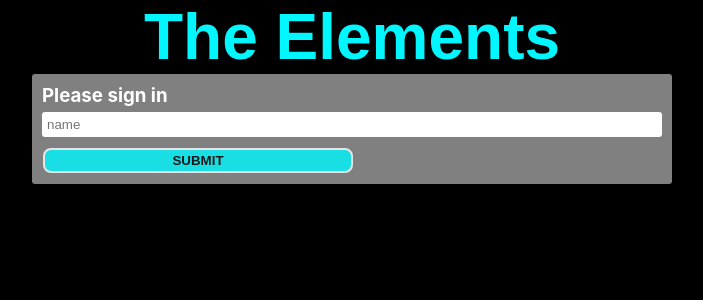
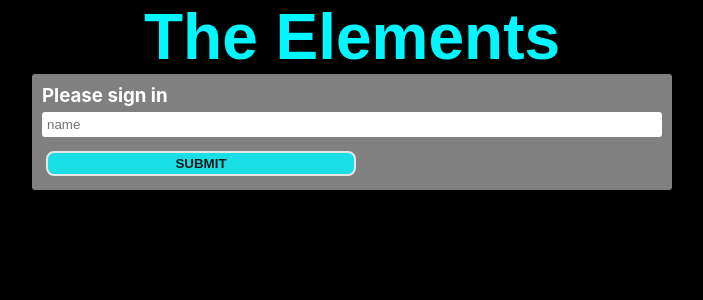
Before and after one commit to AngusJK/Elements-Quiz, a React (Create React App) app: page / in a window 1280 px wide. Shown: the top 300 px of the page, without its empty margins (288-991 px from the left). Built offline with nearby package versions, Linux system fonts and the light colour scheme.

Commit message:
widens button margins to 4px

```diff
--- a/src/App.css
+++ b/src/App.css
@@ -40,7 +40,7 @@
   border: 2px solid white;
   width: 50%;
   font-weight: 600;
-  margin: 1px;
+  margin: 4px;
 }
 
 .btn:hover {
```
